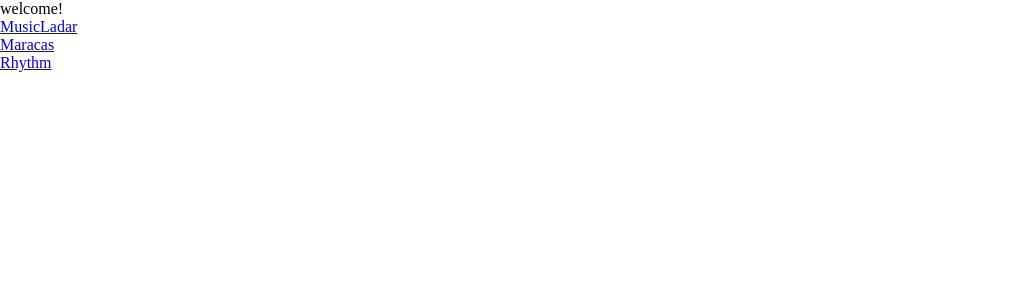
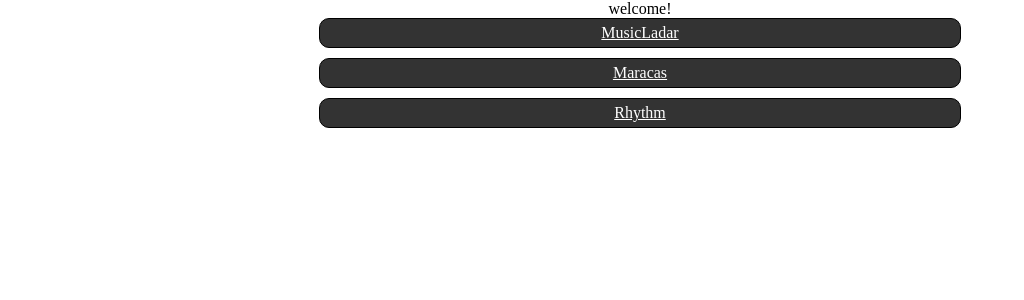
Before and after one commit to rm08K/Sotusei, a Nuxt app: page / in a window 1280 px wide. Shown: the top 300 px of the page, without its empty margins (0-1024 px from the left). Built offline with nearby package versions, Linux system fonts and the light colour scheme.

Commit message:
⚙CSSのグローバル化

```diff
--- a/pages/Maracas.vue
+++ b/pages/Maracas.vue
@@ -1,5 +1,5 @@
 <template>
-  <div class="container">
+  <div class="maracasContainer">
     <button id="switch">Tap!</button>
     <div id="x"></div>
     <div id="target"></div>
@@ -7,7 +7,7 @@
 </template>
 
 <style lang="scss" scoped>
-.container {
+.maracasContainer {
   width: 100%;
   height: 100vh;
   position: relative;
--- a/pages/Rhythm.vue
+++ b/pages/Rhythm.vue
@@ -1,14 +1,14 @@
 <template>
-  <div class="container">
-    <button id="btn1" class="btn">Tap!</button>
-    <button id="btn2" class="btn">Tap!</button>
-    <button id="btn3" class="btn">Tap!</button>
-    <button id="btn4" class="btn">Tap!</button>
-    <button id="btn5" class="mainbtn">Tap!</button>
-    <button id="btn6" class="btn">Tap!</button>
-    <button id="btn7" class="btn">Tap!</button>
-    <button id="btn8" class="btn">Tap!</button>
-    <button id="btn9" class="btn">Tap!</button>
+  <div class="rhythmContainer">
+    <button id="btn1" class="rBtn">Tap!</button>
+    <button id="btn2" class="rBtn">Tap!</button>
+    <button id="btn3" class="rBtn">Tap!</button>
+    <button id="btn4" class="rBtn">Tap!</button>
+    <button id="btn5" class="mainrBtn">Tap!</button>
+    <button id="btn6" class="rBtn">Tap!</button>
+    <button id="btn7" class="rBtn">Tap!</button>
+    <button id="btn8" class="rBtn">Tap!</button>
+    <button id="btn9" class="rBtn">Tap!</button>
   </div>
 </template>
 
@@ -17,14 +17,14 @@
   margin: 0;
 }
 
-.container {
+.rhythmContainer {
   display: grid;
   grid-template-rows: 33.3% 33.3% 1fr;
   grid-template-columns: 33.3% 33.3% 1fr;
   background-color: #222;
 }
 
-.btn, .mainbtn {
+.rBtn, .mainrBtn {
   height: calc(100vh / 3);
   border-radius: 0;
 }
@@ -47,7 +47,7 @@
         const snd1 = new Audio('rhythm/魔王魂  ドラム2-タム2.mp3')
         const snd2 = new Audio('rhythm/魔王魂  ピアノ1-Fコード.mp3')
         const snd5 = new Audio('rhythm/erec drum.m4a')
-        let elements = document.getElementsByClassName("btn")
+        let elements = document.getElementsByClassName("rBtn")
         Array.prototype.forEach.call(elements, function (element) {
             element.classList.add("hidden")
         })
--- a/pages/index.vue
+++ b/pages/index.vue
@@ -1,9 +1,9 @@
 <template>
-<div>
-  <div>welcome!</div>
-  <nuxt-link to="/MusicLadar">MusicLadar</nuxt-link>
-  <nuxt-link to="/Maracas">Maracas</nuxt-link>
-  <nuxt-link to="/Rhythm">Rhythm</nuxt-link>
+<div class="topContainer">
+  <div class="topText">welcome!</div>
+  <nuxt-link class="topLink" to="/MusicLadar">MusicLadar</nuxt-link>
+  <nuxt-link class="topLink" to="/Maracas">Maracas</nuxt-link>
+  <nuxt-link class="topLink" to="/Rhythm">Rhythm</nuxt-link>
 </div>
 </template>
 
@@ -14,4 +14,22 @@
   a {
     display: block;
   }
+  .topContainer {
+    margin: auto;
+  }
+  .topText {
+    text-align: center;
+  }
+  .topLink {
+    width: 50%;
+    text-align: center;
+    margin: auto;
+    margin-bottom: 10px;
+    border: 1px solid black;
+    padding-top: 5px;
+    padding-bottom: 5px;
+    border-radius: 10px;
+    color:white;
+    background-color: #333;
+  }
 </style>
```
